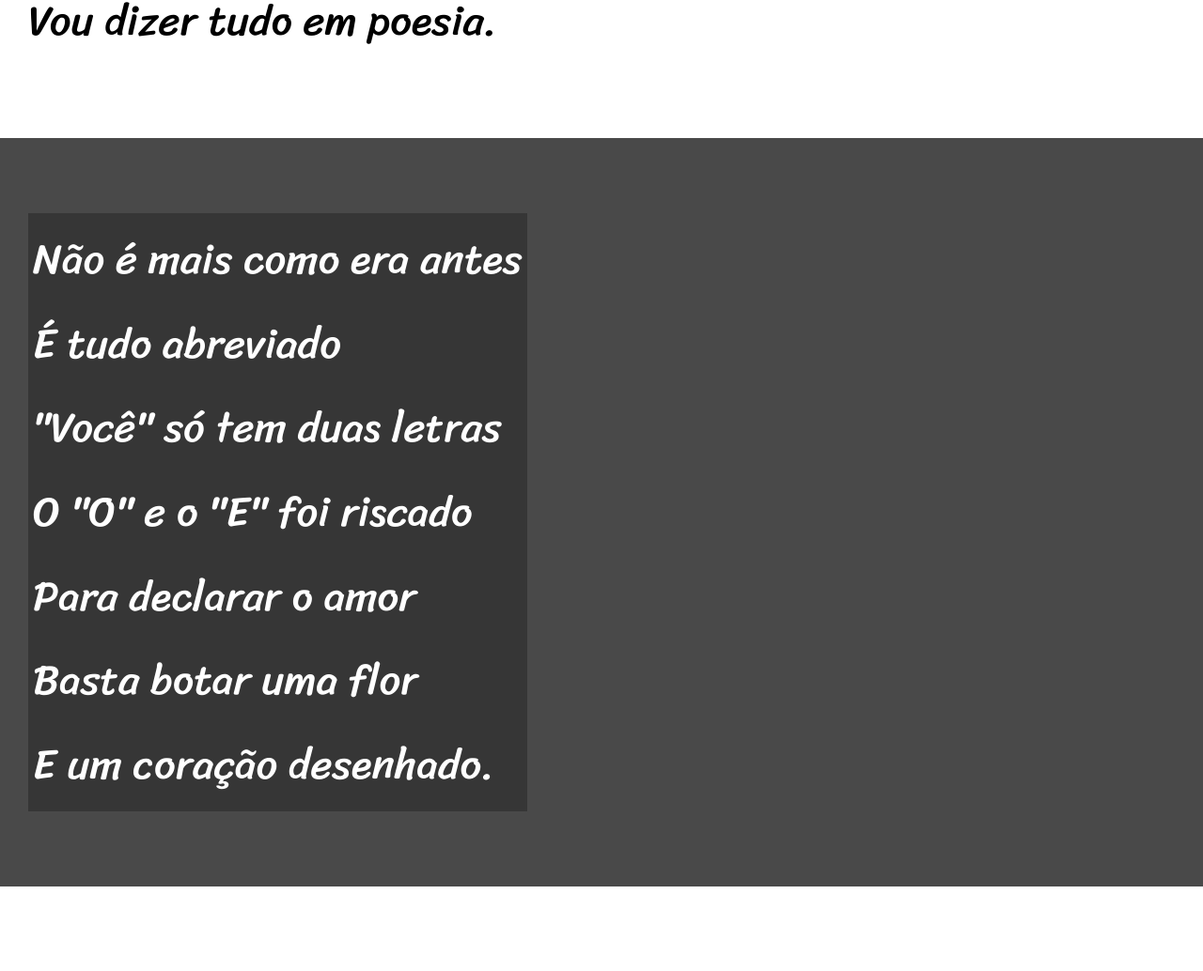
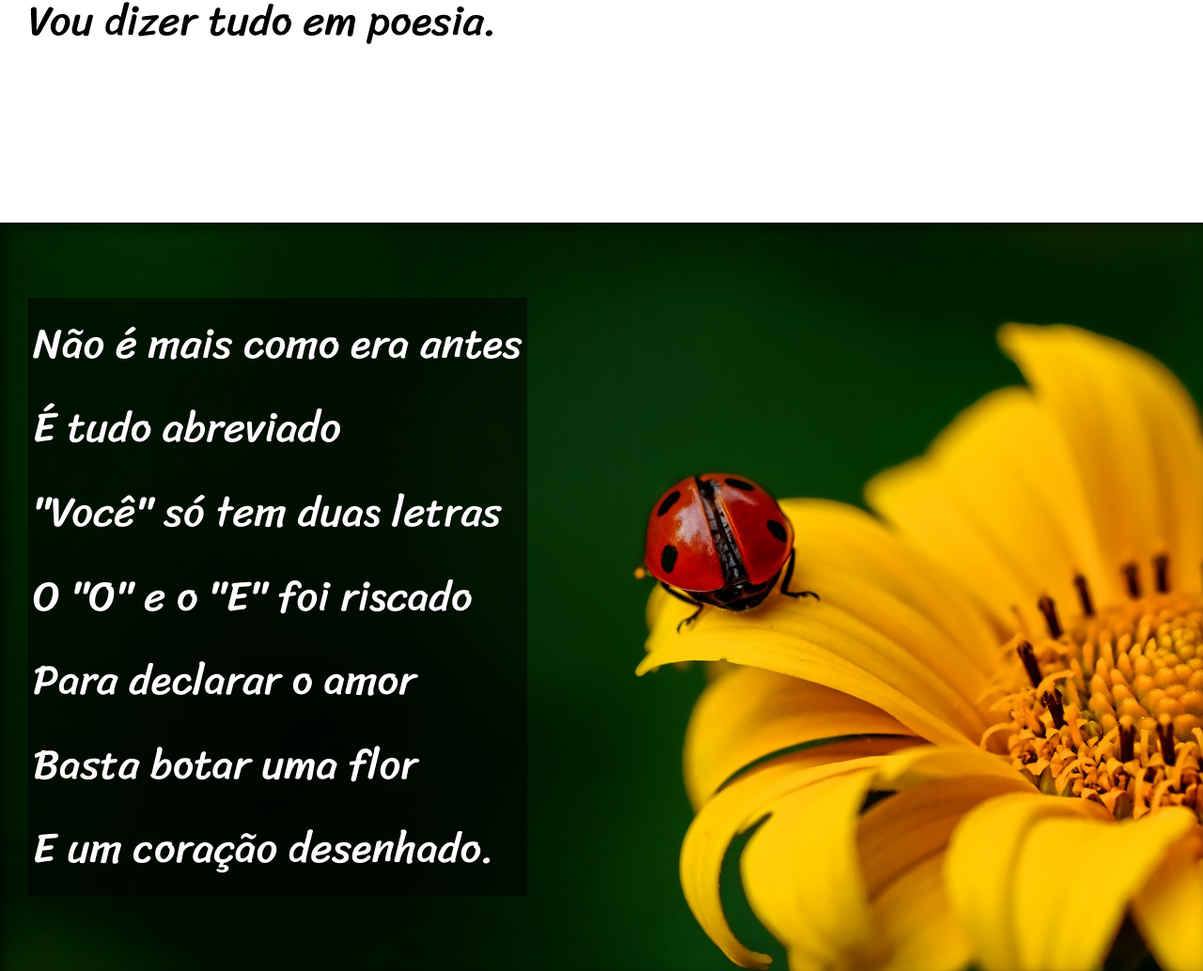
Before and after one commit to M-Fragata/HTML-CSS, a plain HTML site: page exmod03/desafios/desafiocordel-acompanhado/desafio.html in a window 1280 px wide. Shown: the part 900-1934 px from the top of the page at 94% size. Drawn offline with Linux system fonts and the light colour scheme.

Commit message:
atualização cordel acompanhado

```diff
--- a/exmod03/desafios/desafiocordel-acompanhado/desafio.html
+++ b/exmod03/desafios/desafiocordel-acompanhado/desafio.html
@@ -24,7 +24,7 @@
         </p>
     </section>
 
-    <section class="imagem">
+    <section class="imagem" id="img01">
         <p>
             Não é mais como era antes <br>
             É tudo abreviado <br>
@@ -58,7 +58,7 @@
         </p>
     </section>
 
-    <section class="imagem">
+    <section class="imagem" id="img02">
         <p>
             Tenho saudade das cartas <br>
             Escritas com a própria mão <br>
--- a/exmod03/desafios/desafiocordel-acompanhado/estilo/style.css
+++ b/exmod03/desafios/desafiocordel-acompanhado/estilo/style.css
@@ -53,10 +53,15 @@ section{
     font-size: 3.5vw;
 }
 
+section p{
+    padding-bottom: 2em;
+}
+
 section.imagem > p{
-    background-color: rgba(0, 0, 0, 0.253);
+    background-color: rgba(0, 0, 0, 0.514);
     display: inline-block;
     padding: 5px;
+    text-shadow: 1px 1px 0px black;
 }
 
 section.normal{
@@ -67,9 +72,20 @@ section.normal{
 section.imagem{
     background-color: rgb(73, 73, 73);
     color: white;
+    box-shadow: inset 6px 6px 13px 0px rgba(0, 0, 0, 0.521);
+    background-size: cover;
+    background-attachment: fixed;
 }
 
+section#img01{
+    background-image: url(../imagens/background001.jpg);
+    background-position: right center;
+}
 
+section#img02{
+    background-image: url(../imagens/background002.jpg);
+    background-position: right bottom;
+}
 
 
 footer{
```
